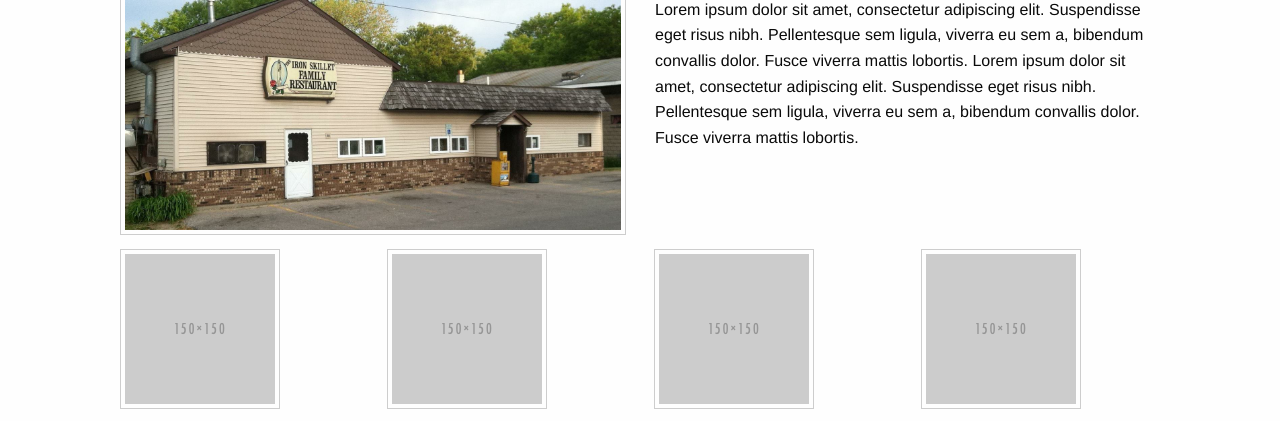
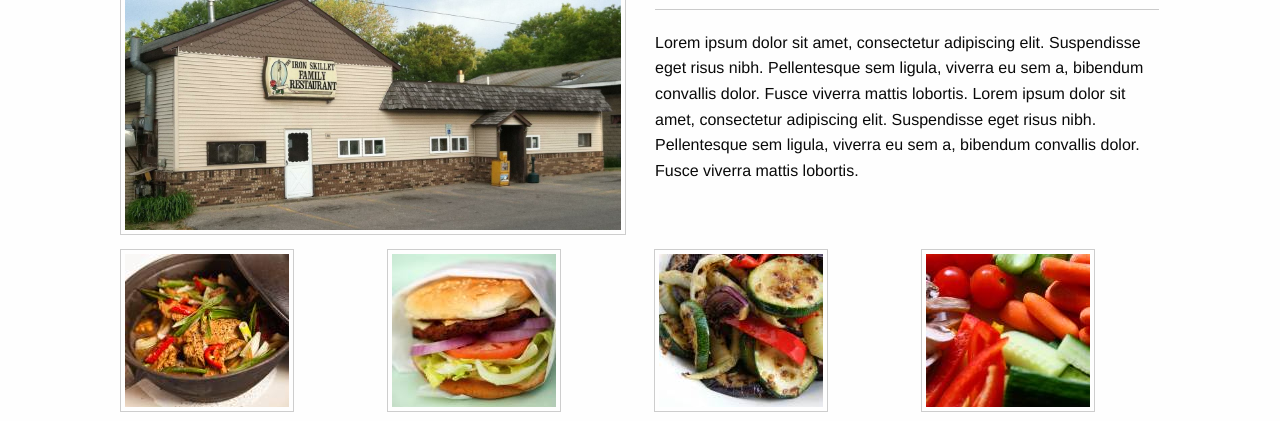
Before and after one commit to KevinRanke/kevinranke.github.io, a plain HTML site: page index.html in a window 1280 px wide. Shown: the part 150-571 px from the top of the page. Drawn offline with Linux system fonts and the light colour scheme.

Commit message:
reupload

```diff
--- a/css/app.css
+++ b/css/app.css
@@ -1,6 +1,11 @@
 /* ************************************************************************
 GENERAL
 ************************************************************************* */
+
+footer h4{
+	color: rgba(255,255,255,.8);
+}
+
 .wrap{
 	width: 90%;
 	max-width:1068px;
@@ -29,8 +34,8 @@ footer{
     padding-top: 100px; /* Location of the box */
     left: 0;
     top: 0;
-    width: 100%; /* Full width */
-    height: 100%; /* Full height */
+    width: 500px; /* Full width */
+    height: 500px; /* Full height */
     overflow: auto; /* Enable scroll if needed */
     background-color: rgb(0,0,0); /* Fallback color */
     background-color: rgba(0,0,0,0.4); /* Black w/ opacity */
@@ -43,7 +48,7 @@ footer{
     margin: auto;
     padding: 0;
     border: 1px solid #888;
-    width: 80%;
+    width: 95%;
     box-shadow: 0 4px 8px 0 rgba(0,0,0,0.2),0 6px 20px 0 rgba(0,0,0,0.19);
     -webkit-animation-name: animatetop;
     -webkit-animation-duration: 0.4s;
--- a/index.html
+++ b/index.html
@@ -42,16 +42,16 @@
 				<div class="column">
 				<img src="images/skillet.jpg" class="thumbnail" alt="">
         </div>
-				<div class="blue column"><h3>Header/About us</h3> <p>Lorem ipsum dolor sit amet, consectetur adipiscing elit. Suspendisse eget risus nibh. Pellentesque sem ligula, viverra eu sem a, bibendum convallis dolor. Fusce viverra mattis lobortis. Lorem ipsum dolor sit amet, consectetur adipiscing elit. Suspendisse eget risus nibh. Pellentesque sem ligula, viverra eu sem a, bibendum convallis dolor. Fusce viverra mattis lobortis.</p></div>
+				<div class="blue column"><h3>Header/About us</h3> <hr> <p>Lorem ipsum dolor sit amet, consectetur adipiscing elit. Suspendisse eget risus nibh. Pellentesque sem ligula, viverra eu sem a, bibendum convallis dolor. Fusce viverra mattis lobortis. Lorem ipsum dolor sit amet, consectetur adipiscing elit. Suspendisse eget risus nibh. Pellentesque sem ligula, viverra eu sem a, bibendum convallis dolor. Fusce viverra mattis lobortis.</p></div>
 			</div>
 		</section>
 
     <section class="main">
-			<div class="wrap row small-up-1 medium-up-4">
-				<div class="special column"><img src="images/150x150.png" class="thumbnail" alt=""><h3>Special 1</h3></div>
-		        <div class="special column"><img src="images/150x150.png" class="thumbnail" alt=""><h3>Special 2</h3></div>
-		        <div class="special column"><img src="images/150x150.png" class="thumbnail" alt=""><h3>Special 3</h3></div>
-		        <div class="special column"><img src="images/150x150.png" class="thumbnail" alt=""><h3>Special 4</h3></div>
+			<div class="wrap row small-up-1 medium-up-2 large-up-4">
+				<div class="special column"><img src="images/food1.jpg" class="thumbnail" alt=""><h3>Special 1</h3></div>
+		        <div class="special column"><img src="images/food2.jpg" class="thumbnail" alt=""><h3>Special 2</h3></div>
+		        <div class="special column"><img src="images/food3.jpg" class="thumbnail" alt=""><h3>Special 3</h3></div>
+		        <div class="special column"><img src="images/food4.jpg" class="thumbnail" alt=""><h3>Special 4</h3></div>
 			</div>
 	</section>
 
@@ -60,6 +60,7 @@
 				<div class="special column"><h3>Special 1</h3><p>Lorem ipsum dolor sit amet, consectetur adipiscing elit. Suspendisse eget risus nibh. Pellentesque sem ligula, viverra eu sem a, bibendum convallis dolor. Fusce viverra mattis lobortis. Lorem ipsum dolor sit amet, consectetur adipiscing elit. Suspendisse eget risus nibh. Pellentesque sem ligula, viverra eu sem a, bibendum convallis dolor. Fusce viverra mattis lobortis.Lorem ipsum dolor sit amet, consectetur adipiscing elit. Suspendisse eget risus nibh. Pellentesque sem ligula, viverra eu sem a, bibendum convallis dolor. Fusce viverra mattis lobortis. Lorem ipsum dolor sit amet, consectetur adipiscing elit. Suspendisse eget risus nibh. Pellentesque sem ligula, viverra eu sem a, bibendum convallis dolor. Fusce viverra mattis lobortis.</p></div>
 			</div>
 	</section>
+
 
 	<section class="taco">
 			<div class="wrap row small-up-1 medium-up-1">
@@ -175,7 +176,7 @@ window.onclick = function(event) {
 
   <footer>
 	<div class="wrap row small-up-1 medium-up-1">
-		<div class="column">
+	<div class="column">
     <h4>Copyright © KR</h4></div>
 	</div>
 
```
Also changed, not shown: images/food1.jpg (added), images/food2.jpg (added), images/food3.jpg (added), images/food4.jpg (added).
